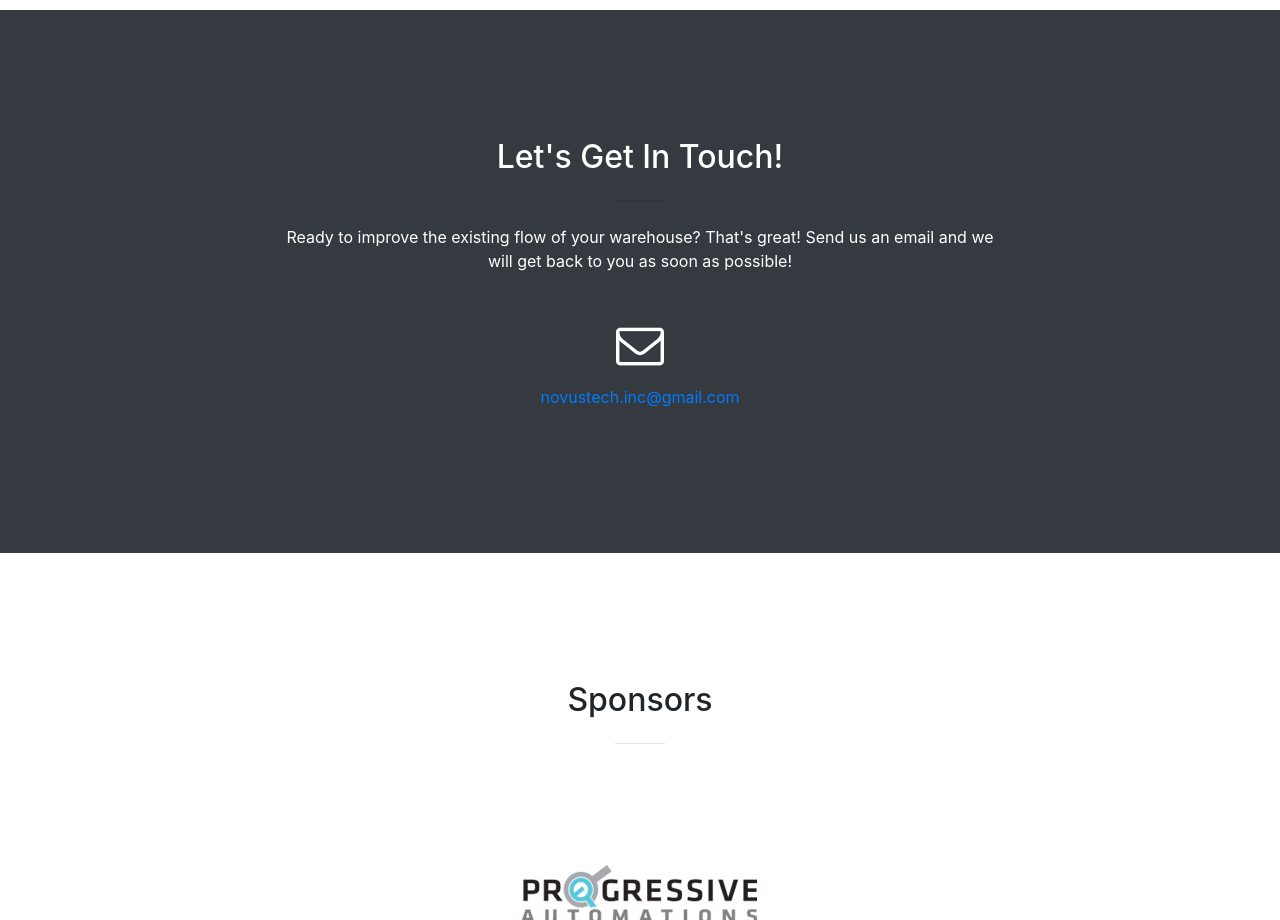
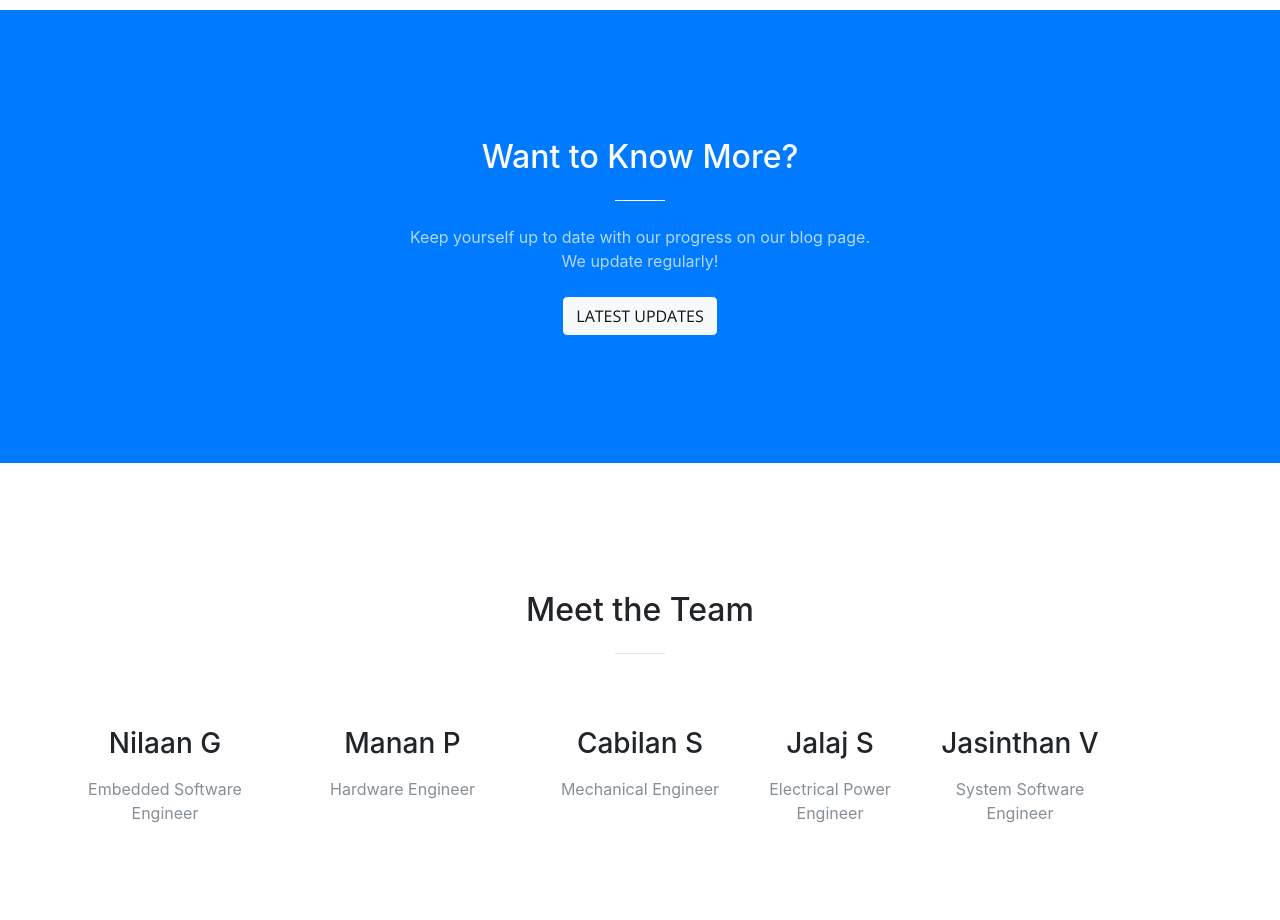
Before and after one commit to novus-tech/novus-tech.github.io, a website with bundled scripts: page index.html in a window 1280 px wide. Shown: the part 1880-2800 px from the top of the page. Built offline with nearby package versions, Linux system fonts and the light colour scheme.

Commit message:
Added team, corrected blog links.

```diff
--- a/index.html
+++ b/index.html
@@ -44,11 +44,14 @@
               <a class="nav-link js-scroll-trigger" href="#services">Services</a>
             </li>
             <li class="nav-item">
-              <a class="nav-link js-scroll-trigger" href="/blog.html#blogs">Blogs</a>
+              <a class="nav-link js-scroll-trigger" href="blog.html#blogs">Blogs</a>
             </li>
             <!-- <li class="nav-item">
               <a class="nav-link js-scroll-trigger" href="#portfolio">Portfolio</a>
             </li> -->
+            <li class="nav-item">
+              <a class="nav-link js-scroll-trigger" href="#team">Team</a>
+            </li>
             <li class="nav-item">
               <a class="nav-link js-scroll-trigger" href="#contact">Contact</a>
             </li>
@@ -234,6 +237,69 @@
       </div>
     </section> -->
 
+    <section class="bg-primary" id="blogs">
+      <div class="container">
+        <div class="row">
+          <div class="col-lg-8 mx-auto text-center">
+            <h2 class="section-heading text-white">Want to Know More?</h2>
+            <hr class="light my-4">
+            <p class="text-faded mb-4">Keep yourself up to date with our progress on our blog page. <br> We update regularly! </p>
+            <a class="btn btn-light btn-xl js-scroll-trigger" href="blog.html#blogs">Latest Updates</a>
+          </div>
+        </div>
+      </div>
+    </section>
+
+    <section id="team">
+      <div class="container">
+        <div class="row">
+          <div class="col-lg-12 text-center">
+            <h2 class="section-heading">Meet the Team</h2>
+            <hr class="my-4">
+            <div class="row">
+              <div class="col-lg-12 ml-auto text-center">
+                <!-- <img src="img/pa_logo.jpg" alt=""> -->
+              </div>
+            </div>
+          </div>
+        </div>
+      </div>
+      <div class="container">
+        <div class="row">
+          <div class="col-lg-2 col-md-6 text-center">
+            <div class="service-box mt-5 mx-auto">
+              <h3 class="mb-3">Nilaan G</h3>
+              <p class="text-muted mb-0">Embedded Software Engineer</p>
+            </div>
+          </div>
+          <div class="col-lg-3 col-md-6 text-center">
+            <div class="service-box mt-5 mx-auto">
+              <h3 class="mb-3">Manan P</h3>
+              <p class="text-muted mb-0">Hardware Engineer</p>
+            </div>
+          </div>
+          <div class="col-lg-2 col-md-6 text-center">
+            <div class="service-box mt-5 mx-auto">
+              <h3 class="mb-3">Cabilan S</h3>
+              <p class="text-muted mb-0">Mechanical Engineer</p>
+            </div>
+          </div>
+          <div class="col-lg-2 col-md-6 text-center">
+            <div class="service-box mt-5 mx-auto">
+              <h3 class="mb-3">Jalaj S</h3>
+              <p class="text-muted mb-0">Electrical Power Engineer</p>
+            </div>
+          </div>
+          <div class="col-lg-2 col-md-6 text-center">
+            <div class="service-box mt-5 mx-auto">
+              <h3 class="mb-3">Jasinthan V</h3>
+              <p class="text-muted mb-0">System Software Engineer</p>
+            </div>
+          </div>
+        </div>
+      </div>
+    </section>
+
     <section id="contact" class="bg-dark text-white">
       <div class="container">
         <div class="row">
```
Also changed, not shown: blog.html (+8 -5 lines).
